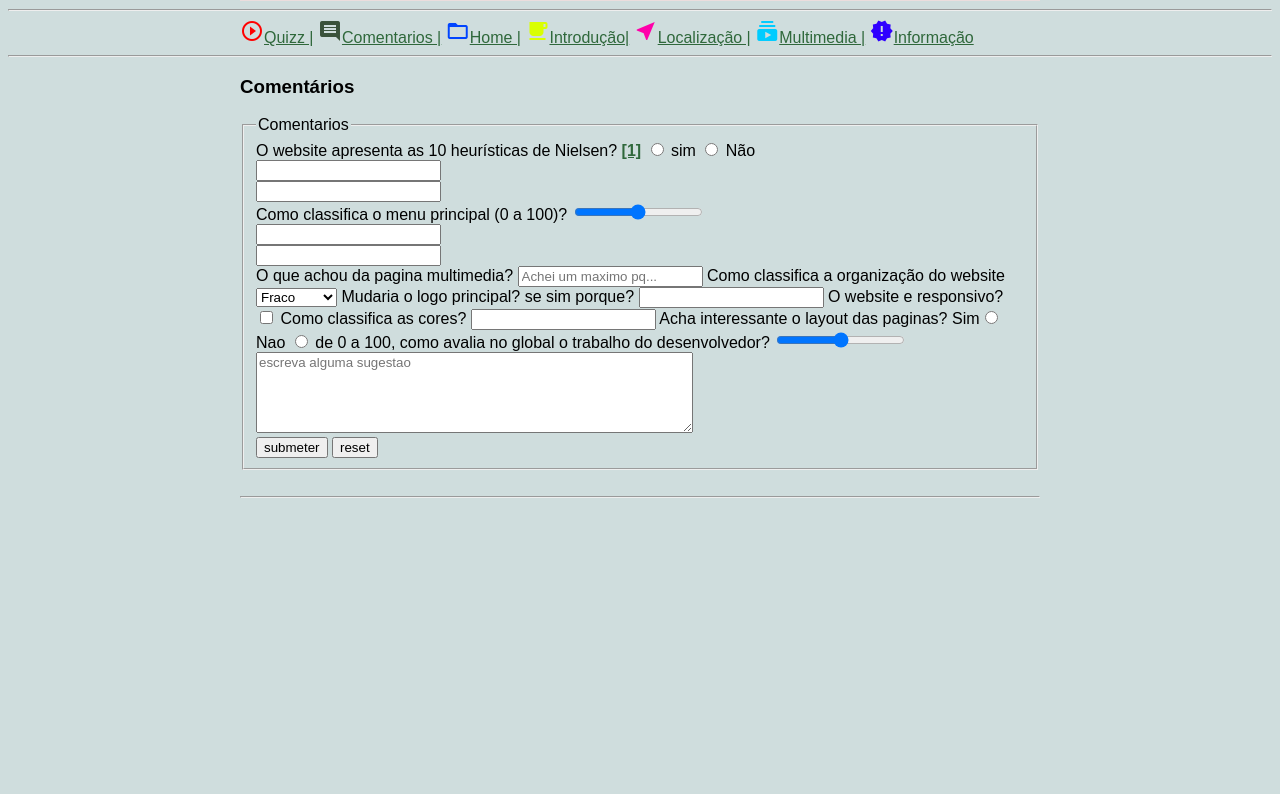
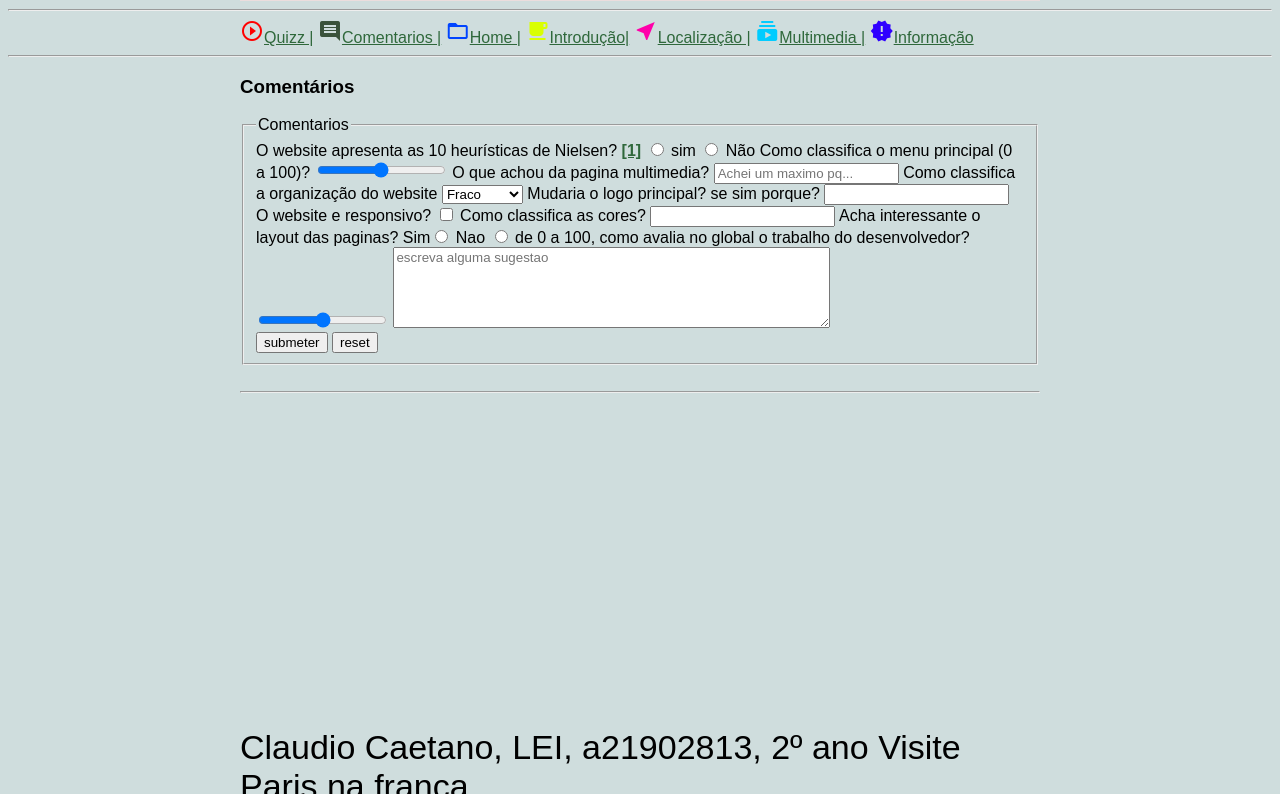
Before and after one commit to claudio-21902813/pw-lab, a PHP site: page /lab4/comentarios.html in a window 1280 px wide. Shown: the part 464-1258 px from the top of the page. Run offline with PHP 8.4, Linux system fonts and the light colour scheme; some web fonts are replaced.

Commit message:
lab 4 desenvolvimento

```diff
--- a/lab4/estilos.css
+++ b/lab4/estilos.css
@@ -109,3 +109,6 @@ tr:nth-child(odd) {
 .break {
     display: block;
 }
+[class*="break"] {
+    display: none;
+}
```
